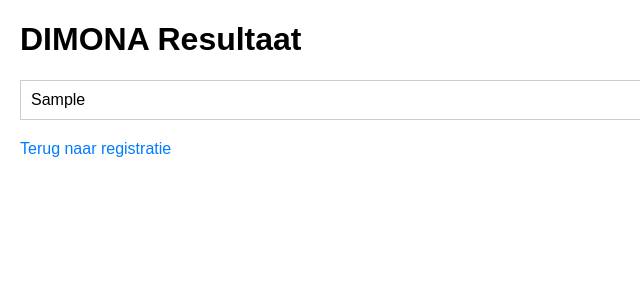
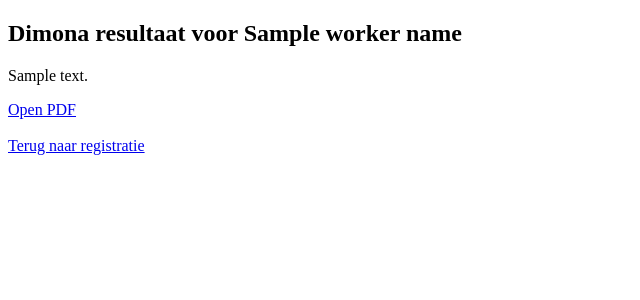
Before and after one commit to petitthai/dimona-app, a Flask app: template templates/result.html in a window 1280 px wide. Shown: the top 300 px of the page, without its empty margins (0-640 px from the left). Run offline with Flask 3, Linux system fonts and the light colour scheme; the template is opened without the code that fills it: most values are stand-ins (such as "Sample title", 1, 10 or a date in 2020).

Commit message:
Update result.html

```diff
--- a/templates/result.html
+++ b/templates/result.html
@@ -3,17 +3,16 @@
 <head>
     <meta charset="UTF-8">
     <title>DIMONA Resultaat</title>
-    <style>
-        body { font-family: Arial, sans-serif; margin: 20px; }
-        .dimona-frame { width: 100%; border: 1px solid #ccc; padding: 10px; }
-        a { display: inline-block; margin-top: 20px; text-decoration: none; color: #007BFF; }
-    </style>
 </head>
 <body>
-    <h1>DIMONA Resultaat</h1>
-    <div class="dimona-frame">
-        {{ dimona_html | safe }}
-    </div>
-    <a href="/">Terug naar registratie</a>
+    <h2>Dimona resultaat voor {{ worker_name }}</h2>
+
+    <p>{{ result_text }}</p>
+
+    <a href="{{ url_for('download_pdf', worker_id=worker_id) }}" class="btn">
+        Open PDF
+    </a>
+    <br><br>
+    <a href="{{ url_for('index') }}">Terug naar registratie</a>
 </body>
 </html>
```
